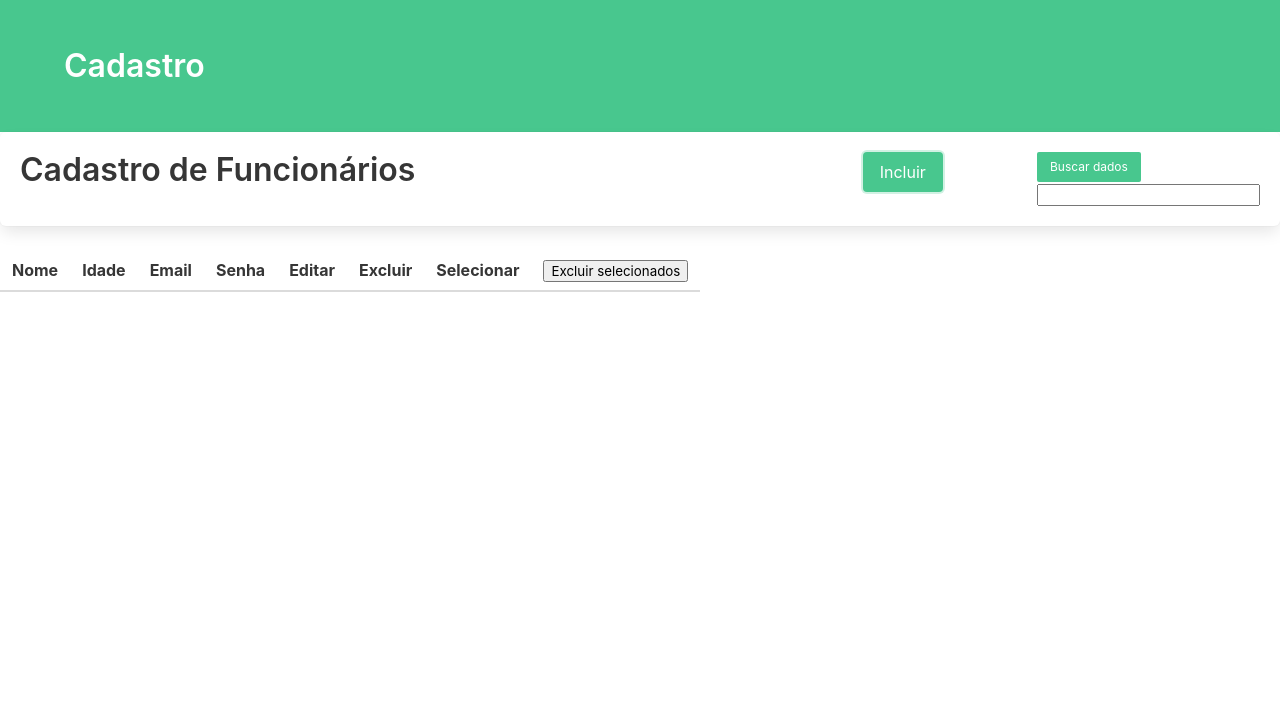
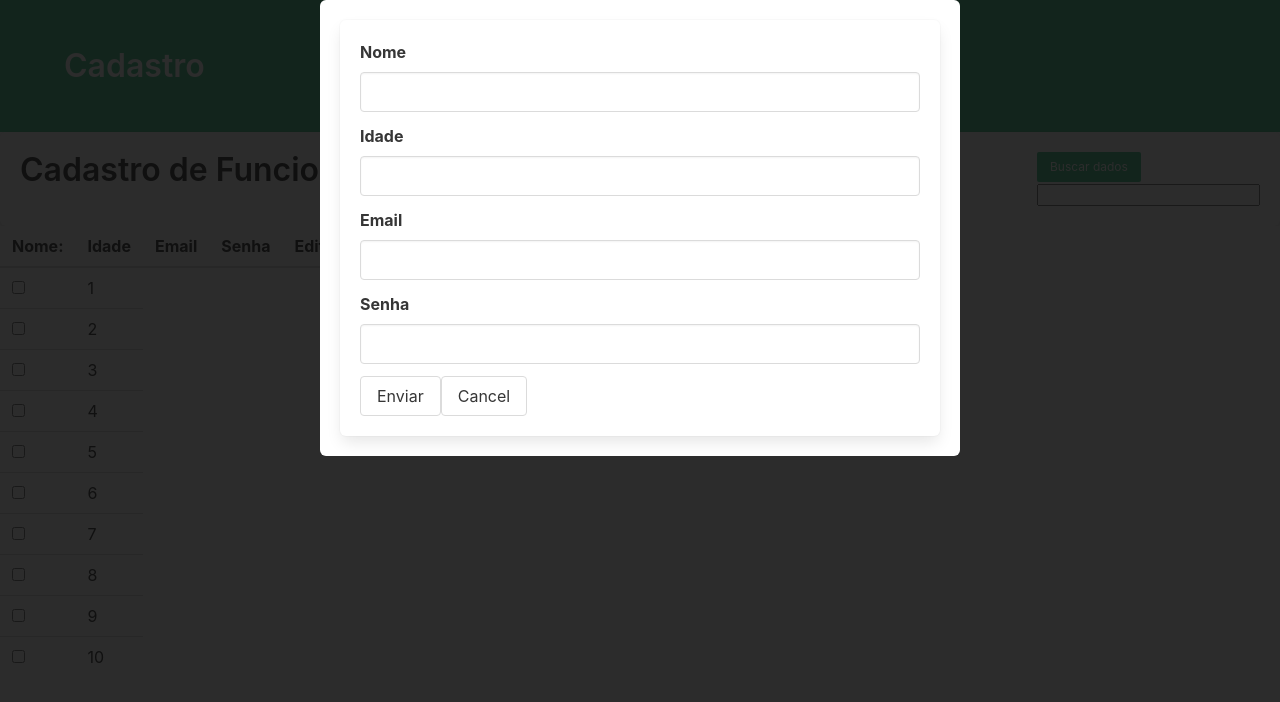
Before and after one commit to BrunaBravin/VueExample, a Vue app: page / in a window 1280 px wide. Both pictures are taken after a click on the button "Incluir". Shown: the top 702 px of the page. Built offline with nearby package versions, Linux system fonts and the light colour scheme.

Commit message:
ajustes para funcionalidade da aplicação

```diff
--- a/src/App.vue
+++ b/src/App.vue
@@ -1,7 +1,7 @@
 <script setup>
   import HeaderHome from './components/HeaderHome.vue'
   import ListCadastro from './components/ListCadastro.vue'
-  import CadastroMenu from './components/CadastroMenu.vue'
+  import Cadastro from "./pages/Cadastro.vue";
 </script>
 
 
@@ -10,7 +10,7 @@
     <HeaderHome />
   </header>
   <main>
-    <CadastroMenu />
+    <Cadastro/>
     <ListCadastro />
   </main>
   <div id="modal-container"></div>
--- a/src/components/CadastroMenu.vue
+++ b/src/components/CadastroMenu.vue
@@ -5,7 +5,7 @@
         <h2 class="title">Cadastro de Funcionários</h2>
       </div>
       <div class="column">
-        <CadastroModal />
+        <slot></slot>
       </div>
       <div class="column">
         <button class="button is-success is-small">Buscar dados</button>
@@ -21,6 +21,16 @@ export default {
   name: 'CadastroMenu',
   components: {
     CadastroModal
+  },
+  data(){
+    return{
+      incluir: false,
+    }
+  },
+  methods:{
+    teste(){
+      this.incluir = !this.incluir
+    }
   }
 }
 </script>
--- a/src/components/CadastroModal.vue
+++ b/src/components/CadastroModal.vue
@@ -1,52 +1,68 @@
 <template>
-  <button class="button is-success" @click="incluir = true" id="new">Incluir</button>
-
-  <Teleport to="#modal-container">
-    <BaseModal v-if="incluir">
-        <div class="modal-container modal">
+    <div class="modal" :style="incluir ? 'display: block' : ''">
         <div class="modal-background"></div>
         <div class="modal-content">
             <div class="box">
-                    <form class="box">
+                <form class="box" @submit.prevent="salvar">
                     <div class="field">
                         <label class="label" for="m-nome">Nome</label>
                         <div class="control">
-                                <input id="m-nome" class="input" type="text">
+                            <input id="m-nome" class="input" type="text" v-model="cadastro.nome">
                         </div>
                     </div>
 
                     <div class="field">
                         <label for="m-idade" class="label">Idade</label>
                         <div class="control">
-                                <input id="m-idade" class="input" type="text">
+                            <input id="m-idade" class="input" type="text" v-model="cadastro.idade">
                         </div>
                     </div>
                     <div class="field">
                         <label for="m-email" class="label">Email</label>
                         <div class="control">
-                                <input id="m-email" class="input" type="text">
+                            <input id="m-email" class="input" type="text" v-model="cadastro.email">
                         </div>
                     </div>
 
                     <div class="field">
                         <label for="m-senha" class="label">Senha</label>
                         <div class="control">
-                                <input id="m-senha" class="input" type="password">
+                            <input id="m-senha" class="input" type="password" v-model="cadastro.senha">
                         </div>
                     </div>
 
-                        <button id="btnSalvar" class="button">Salvar</button>
-                        <button class="button">Cancel</button>
+                    <input id="btnSalvar" class="button" type="submit" value="Enviar">
+                    <button class="button" @click="incluir = !incluir">Cancel</button>
                 </form>
             </div>
         </div>
     </div>
-    </BaseModal>
-  </Teleport>
 </template>
 
 <script>
+
 export default {
-    name: 'CadastroModal'
+    name: 'CadastroModal',
+  props:{
+    incluir: {
+      required: true
+    }
+  },
+  data(){
+      return{
+        cadastro:{
+          nome: '',
+          email: '',
+          senha: '',
+          idade: ''
+        },
+        arrCadastros: []
+      }
+  },
+  methods:{
+    salvar(){
+      this.arrCadastros.push(this.cadastro)
+    }
+  }
 }
 </script>
--- a/src/components/ListCadastro.vue
+++ b/src/components/ListCadastro.vue
@@ -3,7 +3,7 @@
       <table class="table-is-stripped">
         <thead>
           <tr>
-            <th>Nome</th>
+            <th>Nome:</th>
             <th>Idade</th>
             <th>Email</th>
             <th>Senha</th>
@@ -13,9 +13,16 @@
             <th>
               <button v-show="excluir_selecionados">Excluir selecionados</button>
             </th>
+            <th>
+              <button @click="pegarSelecionados">Teste</button>
+            </th>
           </tr>
         </thead>
         <tbody>
+        <tr v-for="index in 10" :key="index">
+          <td><input type="checkbox" @change="verificaSelecionados" class="checkbox"></td>
+          <td>{{index}}</td>
+        </tr>
         </tbody>
       </table>
     </div>
@@ -24,15 +31,21 @@
   <script>
   export default {
     name: 'HeaderHome',
-    Data(){
+    data(){
         return {
             excluir_selecionados: false
         }
     },
     methods: {
-    excluir_selecionados() {
-      this.excluir_selecionados = !this.excluir_selecionados
+      verificaSelecionados(){
+        document.querySelectorAll("input[type=checkbox]:checked").length > 0 ? this.excluir_selecionados = true : this.excluir_selecionados = false
+      },
+      pegarSelecionados(){
+        document.querySelectorAll("input[type=checkbox]:checked")
+        for(let item in document.querySelectorAll("input[type=checkbox]:checked")){
+          console.log(item)
+        }
+      }
     }
   }
-  }
   </script>
--- /dev/null
+++ b/src/pages/Cadastro.vue
@@ -0,0 +1,22 @@
+<template>
+  <header>
+    <cadastro-menu>
+      <button class="button is-success" @click="incluir = !incluir" id="new">Incluir</button>
+    </cadastro-menu>
+  </header>
+  <cadastro-modal :incluir="incluir"/>
+</template>
+
+<script>
+import CadastroMenu from "../components/CadastroMenu.vue";
+import CadastroModal from "../components/CadastroModal.vue";
+export default {
+  name: "Cadastros",
+  components: {CadastroModal, CadastroMenu},
+  data(){
+    return{
+      incluir: false
+    }
+  }
+}
+</script>
```
Lines whose indentation alone changed are shown as unchanged.
